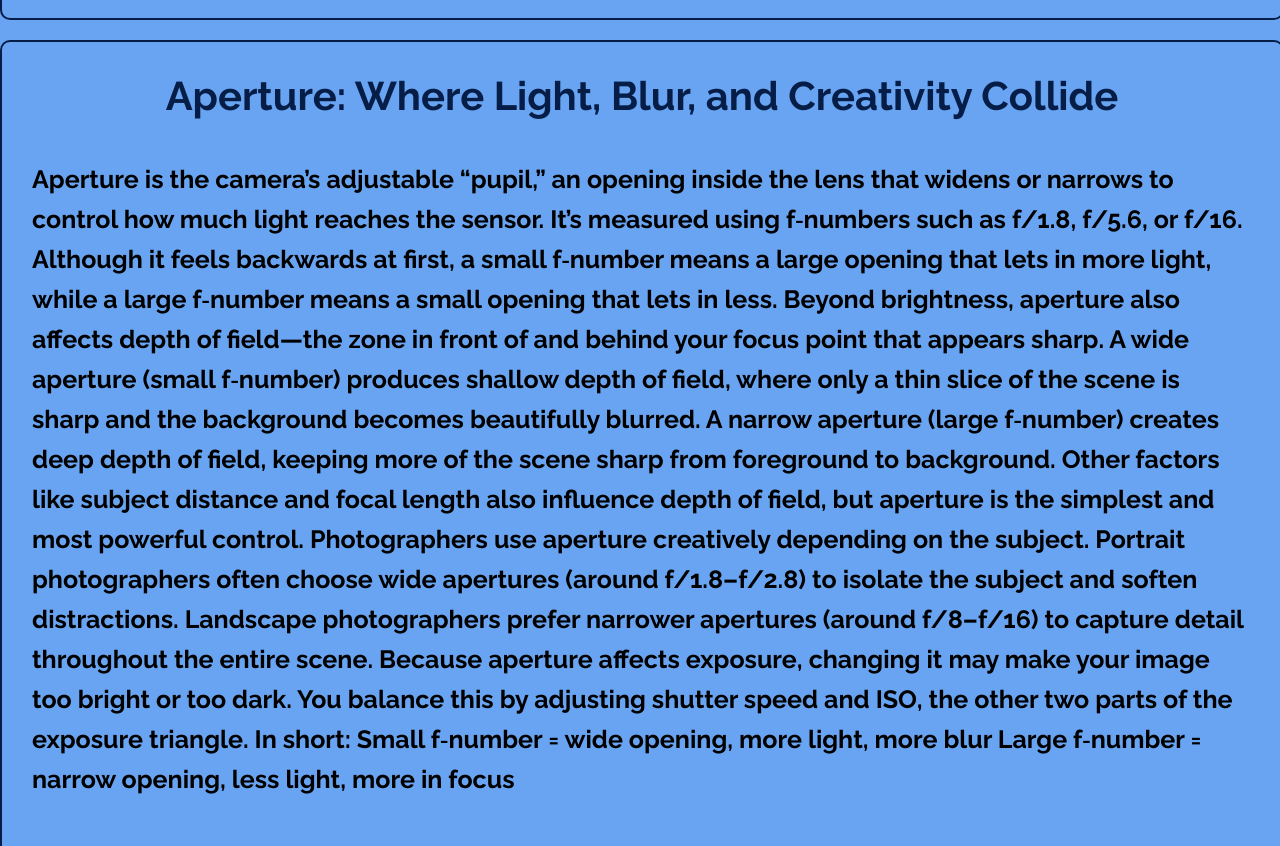
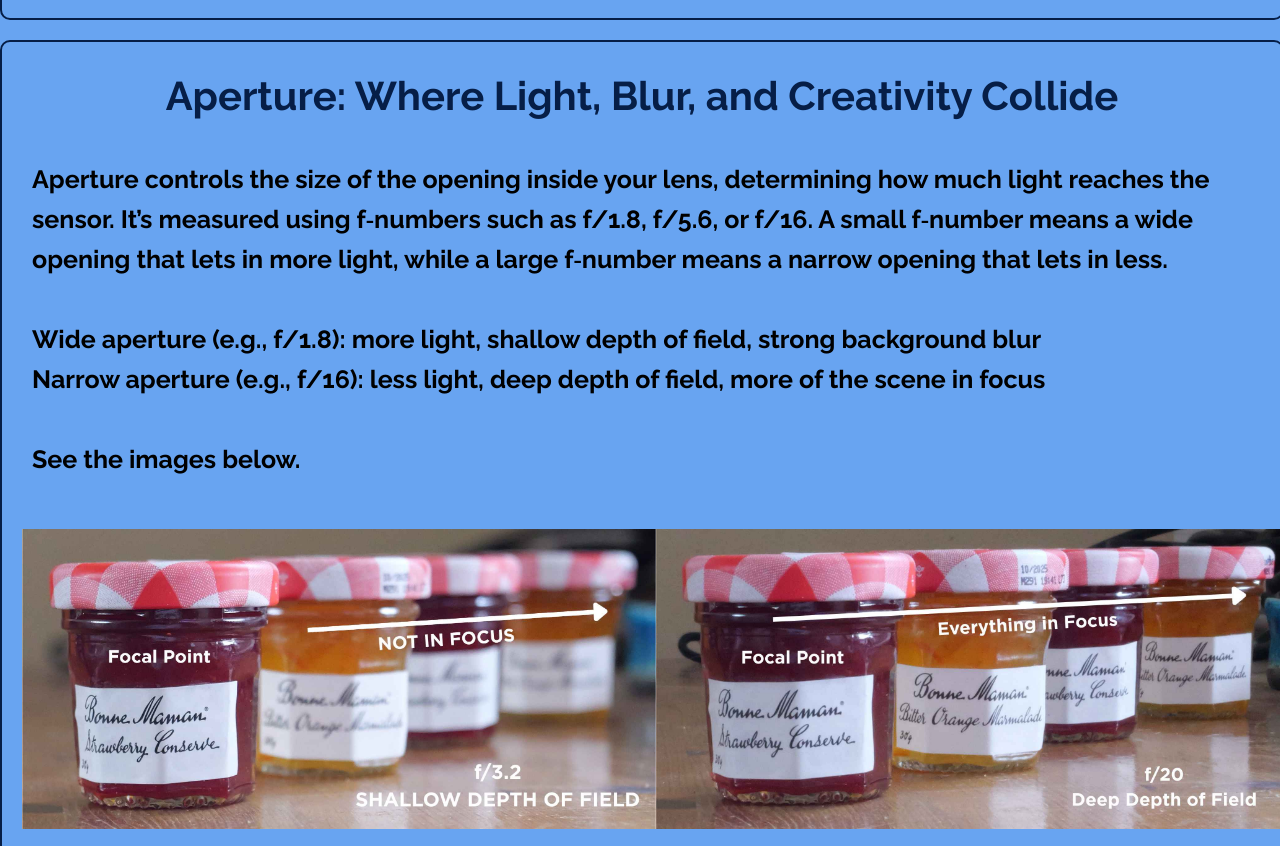
Before and after one commit to MelodySpring/First-Full-Website, a plain HTML site: page blog.html in a window 1280 px wide. Shown: the part 1940-2786 px from the top of the page. Drawn offline with Linux system fonts and the light colour scheme.

Commit message:
Blog article 2 finished

```diff
--- a/blog.html
+++ b/blog.html
@@ -88,48 +88,49 @@
         </section>
 
         <section class="blogArticle">
-            <h2>
-                Aperture: Where Light, Blur, and Creativity Collide
-            </h2>
+            <h2>Aperture: Where Light, Blur, and Creativity Collide</h2>
+
             <p>
-                Aperture is the camera’s adjustable “pupil,” an opening inside the lens that widens or narrows to
-                control
-                how
-                much light reaches the sensor. It’s measured using f‑numbers such as f/1.8, f/5.6, or f/16. Although it
-                feels
-                backwards at first, a small f‑number means a large opening that lets in more light, while a large
-                f‑number
-                means
-                a small opening that lets in less.
+                Aperture controls the size of the opening inside your lens, determining how much light reaches the
+                sensor.
+                It’s measured using f‑numbers such as f/1.8, f/5.6, or f/16. A small f‑number means a wide opening that
+                lets in
+                more light, while a large f‑number means a narrow opening that lets in less.
+                <br><br>
+                <strong>Wide aperture (e.g., f/1.8):</strong> more light, shallow depth of field, strong background
+                blur<br>
+                <strong>Narrow aperture (e.g., f/16):</strong> less light, deep depth of field, more of the scene in
+                focus
+                <br><br>
+                See the images below.
+            </p>
 
-                Beyond brightness, aperture also affects depth of field—the zone in front of and behind your focus point
-                that
-                appears sharp. A wide aperture (small f‑number) produces shallow depth of field, where only a thin slice
-                of
-                the
-                scene is sharp and the background becomes beautifully blurred. A narrow aperture (large f‑number)
-                creates
-                deep
-                depth of field, keeping more of the scene sharp from foreground to background. Other factors like
-                subject
-                distance and focal length also influence depth of field, but aperture is the simplest and most powerful
-                control.
+            <div class="blogImages">
+                <img src="assets/images/narrow.jpg" alt="Image showing a narrow depth of field">
+                <img src="assets/images/wide.jpg" alt="Image showing a wide depth of field">
+            </div>
 
-                Photographers use aperture creatively depending on the subject. Portrait photographers often choose wide
-                apertures (around f/1.8–f/2.8) to isolate the subject and soften distractions. Landscape photographers
-                prefer
-                narrower apertures (around f/8–f/16) to capture detail throughout the entire scene.
-
-                Because aperture affects exposure, changing it may make your image too bright or too dark. You balance
-                this
-                by
-                adjusting shutter speed and ISO, the other two parts of the exposure triangle.
-
-                In short:
-                Small f‑number = wide opening, more light, more blur
-                Large f‑number = narrow opening, less light, more in focus
+            <p>
+                Aperture also shapes how much of your photo appears sharp. Wide apertures isolate your subject by
+                blurring the
+                background, while narrow apertures keep detail from foreground to background. Subject distance and focal
+                length
+                also influence depth of field, but aperture remains the most powerful control.
+                <br><br>
+                <strong>Common aperture choices:</strong><br>
+                • Portraits: f/1.8–f/2.8 for soft, blurred backgrounds<br>
+                • Landscapes: f/8–f/16 for sharp detail throughout<br>
+                • Close‑ups: f/4–f/8 depending on how much of the subject you want sharp
+                <br><br>
+                Because aperture affects exposure, changing it may brighten or darken your image. Balance it by
+                adjusting
+                shutter speed or ISO.
+                <br><br>
+                <strong>In summary:</strong>
+                Wide apertures add blur and light; narrow apertures add sharpness and control.
             </p>
         </section>
+
     </main>
 
     <footer>
```
Also changed, not shown: assets/images/narrow.jpg (renamed from assets/images/Heading.jpg), assets/images/wide.jpg (renamed from assets/images/WIDE DEPH OF FIELD.jpg).
